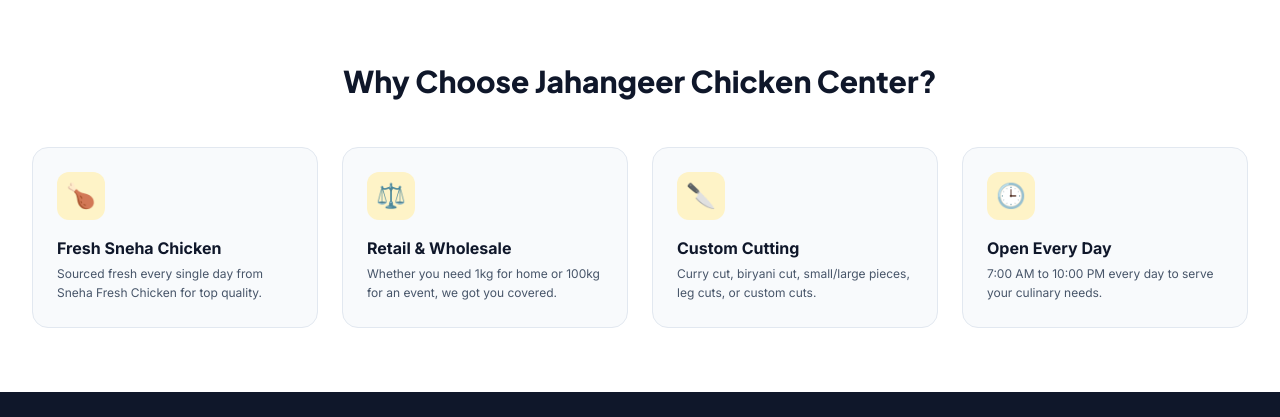
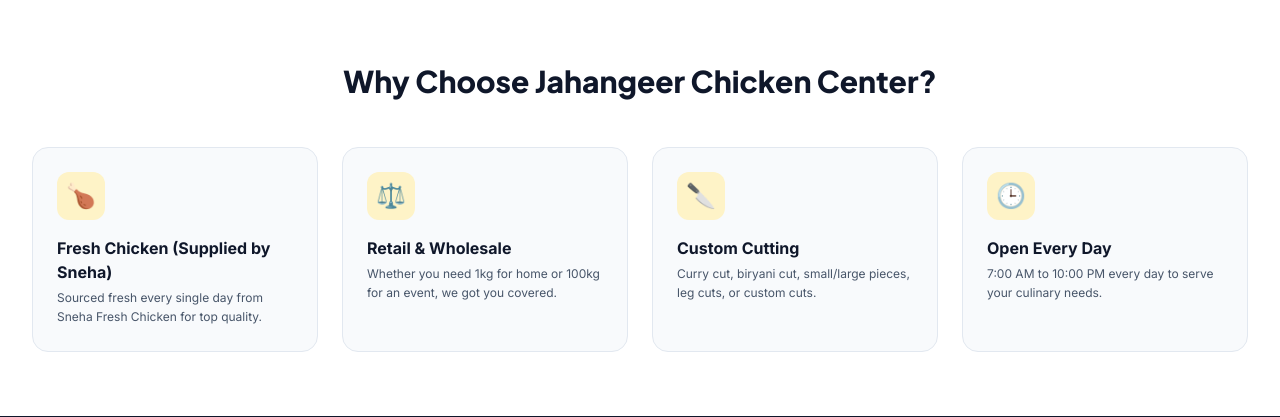
Before and after one commit to Azhar0612/shop, a Flask app: page / in a window 1280 px wide. Shown: the part 2464-2881 px from the top of the page. Run offline with Flask 3, Linux system fonts and the light colour scheme; some libraries are stand-ins or nearby versions.

Commit message:
Clarify Sneha supplier branding

```diff
--- a/static/js/i18n.js
+++ b/static/js/i18n.js
@@ -46,7 +46,7 @@
     bulk_call_btn: "Call for Bulk Orders",
     bulk_whatsapp_btn: "WhatsApp for Bulk Orders",
     why_title: "Why Choose Jahangeer Chicken Center?",
-    why_1_title: "Fresh Sneha Chicken",
+    why_1_title: "Fresh Chicken (Supplied by Sneha)",
     why_1_desc: "Sourced fresh every single day from Sneha Fresh Chicken for top quality.",
     why_2_title: "Retail & Wholesale",
     why_2_desc: "Whether you need 1kg for home or 100kg for an event, we got you covered.",
@@ -119,7 +119,7 @@
     bulk_call_btn: "బల్క్ ఆర్డర్ కోసం కాల్ చేయండి",
     bulk_whatsapp_btn: "బల్క్ ఆర్డర్ వాట్సాప్ చేయండి",
     why_title: "జహంగీర్ చికెన్ సెంటర్ ఎందుకు ఎంచుకోవాలి?",
-    why_1_title: "తాజా స్నేహా చికెన్",
+    why_1_title: "తాజా చికెన్ (స్నేహా సప్లై)",
     why_1_desc: "ఉత్తమ నాణ్యత కోసం ప్రతిరోజూ స్నేహా నుండి సేకరించబడుతుంది.",
     why_2_title: "రీటైల్ & హోల్‌సేల్",
     why_2_desc: "ఇంటికి 1kg అయినా లేదా ఈవెంట్‌కు 100kg అయినా సరఫరా చేస్తాము.",
@@ -192,7 +192,7 @@
     bulk_call_btn: "बल्क ऑर्डर के लिए कॉल करें",
     bulk_whatsapp_btn: "बल्क ऑर्डर के लिए व्हाट्सएप करें",
     why_title: "जहांगीर चिकन सेंटर क्यों चुनें?",
-    why_1_title: "ताजा स्नेहा चिकन",
+    why_1_title: "ताज़ा चिकन (स्नेहा द्वारा आपूर्ति)",
     why_1_desc: "सर्वोत्तम गुणवत्ता के लिए स्नेहा फ्रेश चिकन से हर दिन ताजा प्राप्त होता है।",
     why_2_title: "रिटेल और थोक",
     why_2_desc: "घर के लिए 1 किग्रा हो या इवेंट के लिए 100 किग्रा, हम सब आपूर्ति करते हैं।",
--- a/templates/index.html
+++ b/templates/index.html
@@ -194,7 +194,7 @@
     <div class="grid grid-cols-1 md:grid-cols-2 lg:grid-cols-4 gap-6">
       <div class="bg-slate-50 p-6 rounded-2xl border border-slate-200">
         <div class="w-12 h-12 bg-amber-100 rounded-xl flex items-center justify-center text-2xl mb-4">🍗</div>
-        <h3 class="font-bold text-base text-slate-900 mb-1" data-i18n="why_1_title">Fresh Sneha Chicken</h3>
+        <h3 class="font-bold text-base text-slate-900 mb-1" data-i18n="why_1_title">Fresh Chicken (Supplied by Sneha)</h3>
         <p class="text-xs text-slate-600 leading-relaxed" data-i18n="why_1_desc">Sourced fresh every single day from Sneha Fresh Chicken for top quality.</p>
       </div>
 
```
Also changed, not shown: static/images/shop_front.svg.
